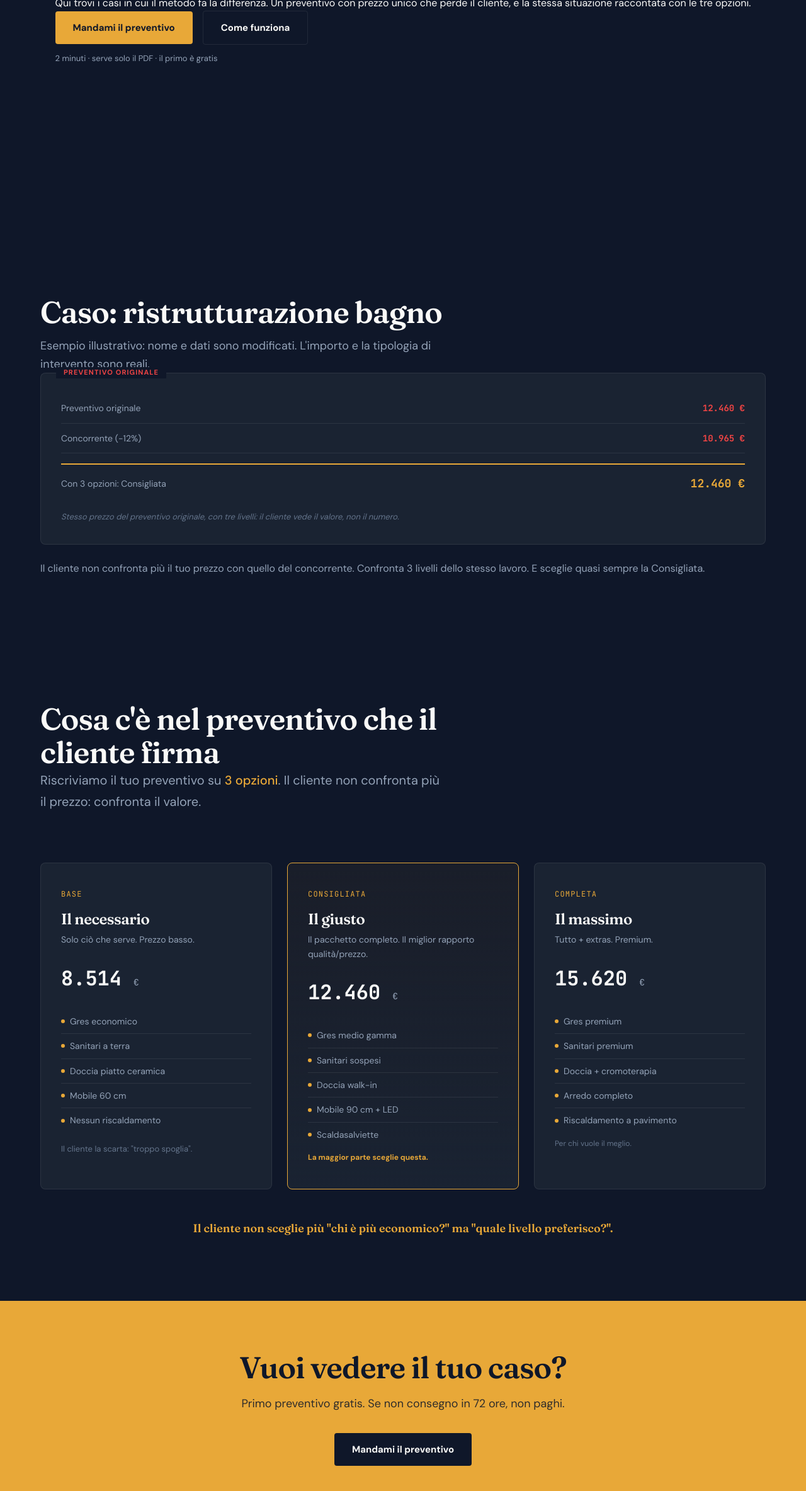
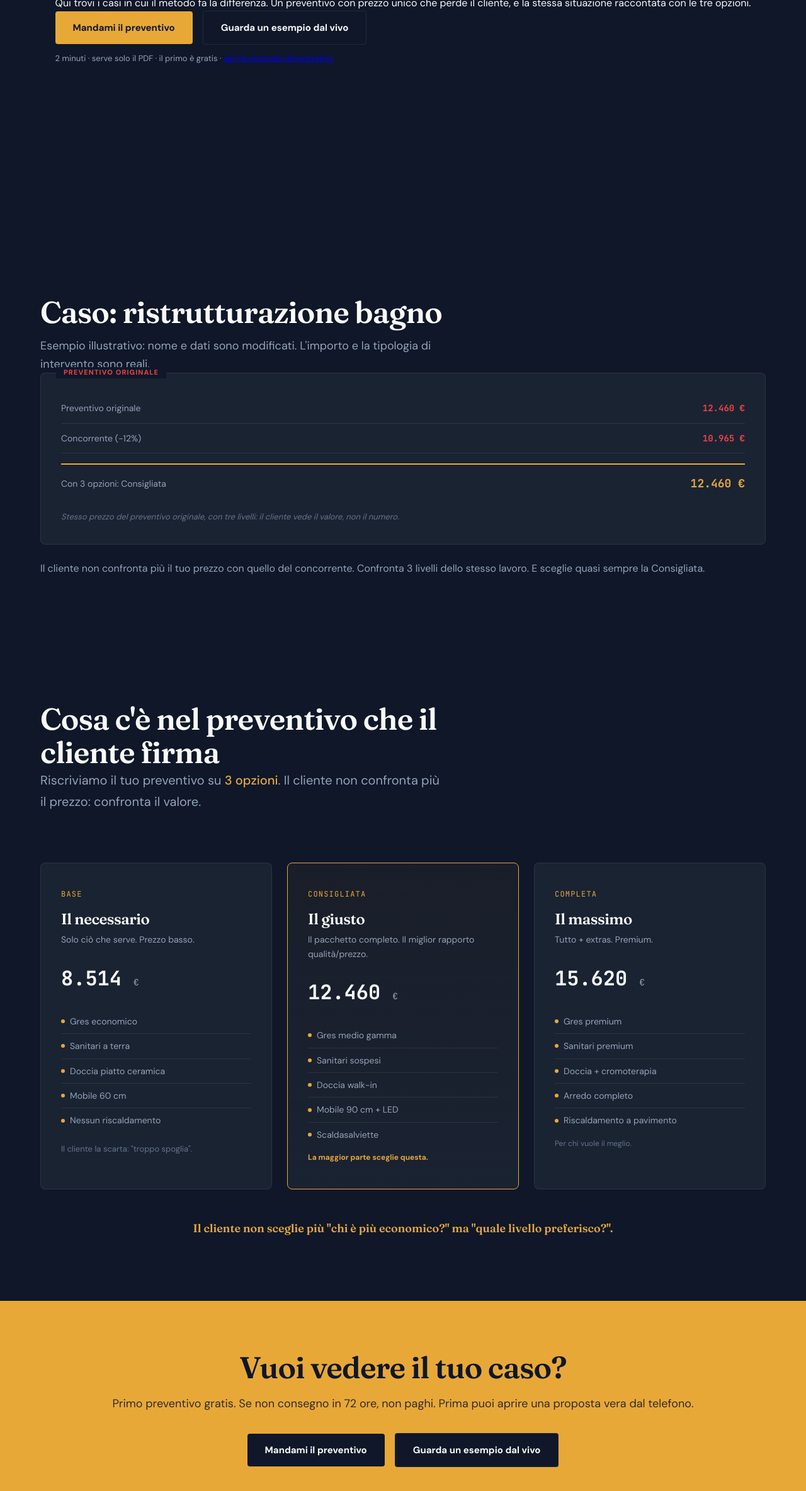
Before and after one commit to Gabriruss1/preventivi24, a plain HTML site: page esempi.html in a window 1280 px wide. Shown: the part 430-2798 px from the top of the page at 63% size. Drawn offline with Linux system fonts and the light colour scheme.

Commit message:
Aggiunge link 'Guarda un esempio dal vivo' verso Scelta24

```diff
--- a/esempi.html
+++ b/esempi.html
@@ -57,9 +57,9 @@
     <p>Qui trovi i casi in cui il metodo fa la differenza. Un preventivo con prezzo unico che perde il cliente, e la stessa situazione raccontata con le tre opzioni.</p>
     <div class="hero-actions">
       <a href="contatti.html" class="btn btn--amber">Mandami il preventivo</a>
-      <a href="come-funziona.html" class="btn btn--ghost">Come funziona</a>
+      <a href="https://gabriruss1.github.io/scelta24/" class="btn btn--ghost" target="_blank" rel="noopener">Guarda un esempio dal vivo</a>
     </div>
-    <p class="cta-note">2 minuti · serve solo il PDF · il primo è gratis</p>
+    <p class="cta-note">2 minuti · serve solo il PDF · il primo è gratis · <a href="https://gabriruss1.github.io/scelta24/demo-edilcasa/" target="_blank" rel="noopener">apri la proposta dimostrativa</a></p>
   </div>
 </section>
 
@@ -143,8 +143,11 @@
 <section class="cta-section">
   <div class="wrap">
     <h2 class="display-lg">Vuoi vedere il tuo caso?</h2>
-    <p>Primo preventivo gratis. Se non consegno in 72 ore, non paghi.</p>
-    <a href="contatti.html" class="btn btn--amber">Mandami il preventivo</a>
+    <p>Primo preventivo gratis. Se non consegno in 72 ore, non paghi. Prima puoi aprire una proposta vera dal telefono.</p>
+    <div class="hero-actions" style="justify-content:center">
+      <a href="contatti.html" class="btn btn--amber">Mandami il preventivo</a>
+      <a href="https://gabriruss1.github.io/scelta24/" class="btn btn--ghost" target="_blank" rel="noopener">Guarda un esempio dal vivo</a>
+    </div>
   </div>
 </section>
 
```
Also changed, not shown: come-funziona.html (+9 -2 lines).
